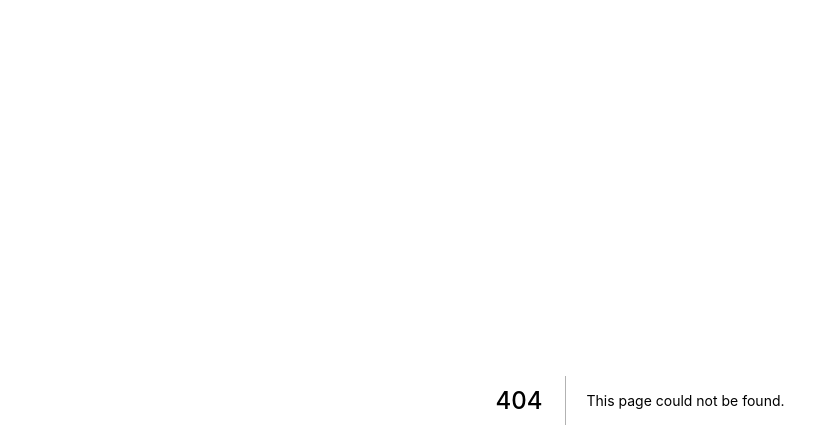
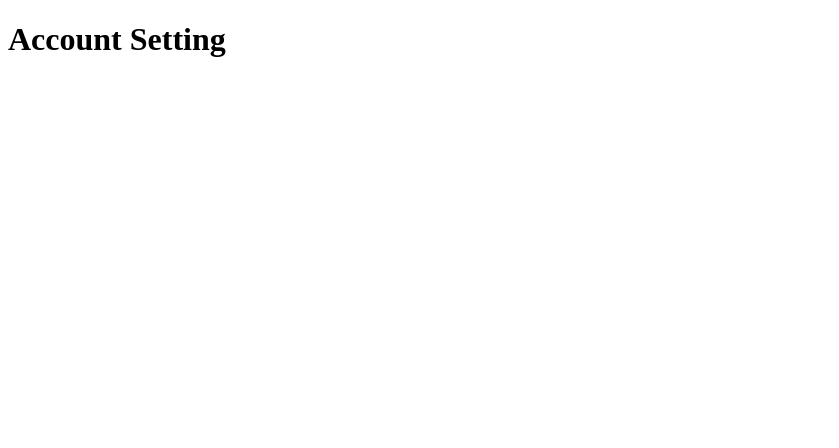
Before and after one commit to smir45/Hotel-Booking-System, a Next.js app in the folder client/: page /account in a window 1280 px wide. Before the commit this address had no page. Shown: the top 448 px of the page, without its empty margins (0-839 px from the left). Built offline with nearby package versions, Linux system fonts and the light colour scheme; what react-toast-notifications would draw is missing.

Commit message:
account setting page added as account page

```diff
--- /dev/null
+++ b/client/pages/account.jsx
@@ -0,0 +1,20 @@
+import * as React from "react";
+
+const AccountSetting = () => {
+  return (
+      <main>
+          <h1>Account Setting</h1>
+      </main>
+  )
+};
+
+const Account = () => {
+  return (
+    <main>
+      <AccountSetting />
+    </main>
+  );
+};
+
+
+export default Account;
```
